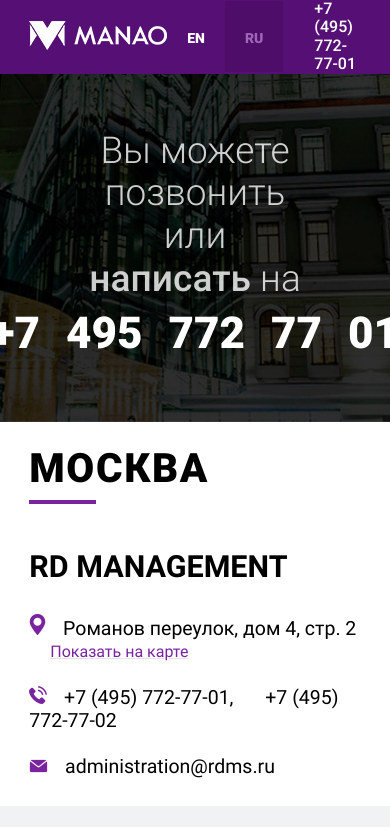
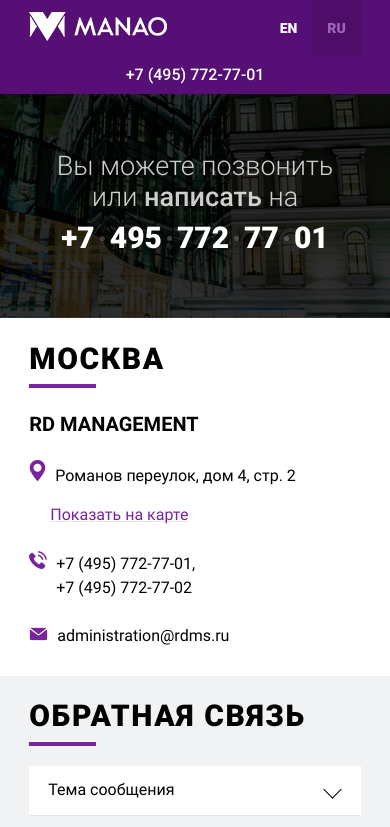
Before and after one commit to MaxTarasevich/testTask, a plain HTML site: page index.html in a window 390 px wide. Shown: the top 827 px of the page. Drawn offline with Linux system fonts and the light colour scheme.

Commit message:
add media

```diff
--- a/css/style.css
+++ b/css/style.css
@@ -181,7 +181,6 @@ font-weight: 900;
     background-color: #ffffff;
 }
 
-
 .contacts__department{
     margin: 45px 0 30px 0;
     font-size: 30.5px;
@@ -197,6 +196,8 @@ font-weight: 900;
     padding-right: 12px;
 }
 .contacts__info-address a:last-of-type{
+    display: inline-block;
+    margin-top: 15px;
     margin-left: 21px;
     color: #79239f;
     font-size: 16px;
@@ -347,3 +348,79 @@ margin-bottom: 44px;
   .select-items div:hover, .same-as-selected {
     background-color: rgba(0, 0, 0, 0.1);
   }
+
+
+  /************************Media********************************/
+  @media (max-width:500px) {
+    .title{
+        padding: 0;
+        margin: 0;
+        font-size: 30px;
+  }
+  .nav__list{
+      flex-wrap: wrap;
+
+  }
+  .nav__item .lang{
+    padding: 20px 15px 20px 15px;
+  }
+  .nav__item:last-of-type{
+    width: 100%;
+    padding: 10px 0 10px 0;
+    text-align: center;
+  }
+  .header__text{
+    width: 85%;
+    font-size: 27px;
+  }
+  .header__tel{
+    font-size: 30px;
+  }
+  .header__tel span{
+    margin: 0 5px;
+  }
+  .contacts__department{
+    font-size: 20px;
+    margin: 25px 0 20px 0;
+  }
+  .contacts__info div{
+    font-size: 16px;
+    line-height: 1.5;
+  }
+  .contacts__info div a{
+      display: block;
+      text-align: left;
+  }
+  .contacts__info-address a:first-of-type{
+      display: inline-block;
+  }
+  .contacts__info div img{
+    padding-right: 5px;
+}
+.form__title{
+    margin-bottom: 20px;
+    }
+.form__container{
+    font-size: 16px;
+    }
+.form__container input{
+    padding: 10px 16px 12px 16px;
+}
+.form__container textarea{
+    padding: 18px 16px 0 16px;
+}
+.form__container button{
+    padding: 15px 0 13px 0;
+    font-size: 17px;
+}
+.custom__checkbox{
+    font-size: 16px;
+    margin: 20px 0 0 0;
+}
+.custom-select{
+    font-size: 16px;
+}
+.select-items div,.select-selected{
+    padding: 14px 14px 16px 18px;
+}
+}
```
Also changed, not shown: index.html (+0 -2 lines).
